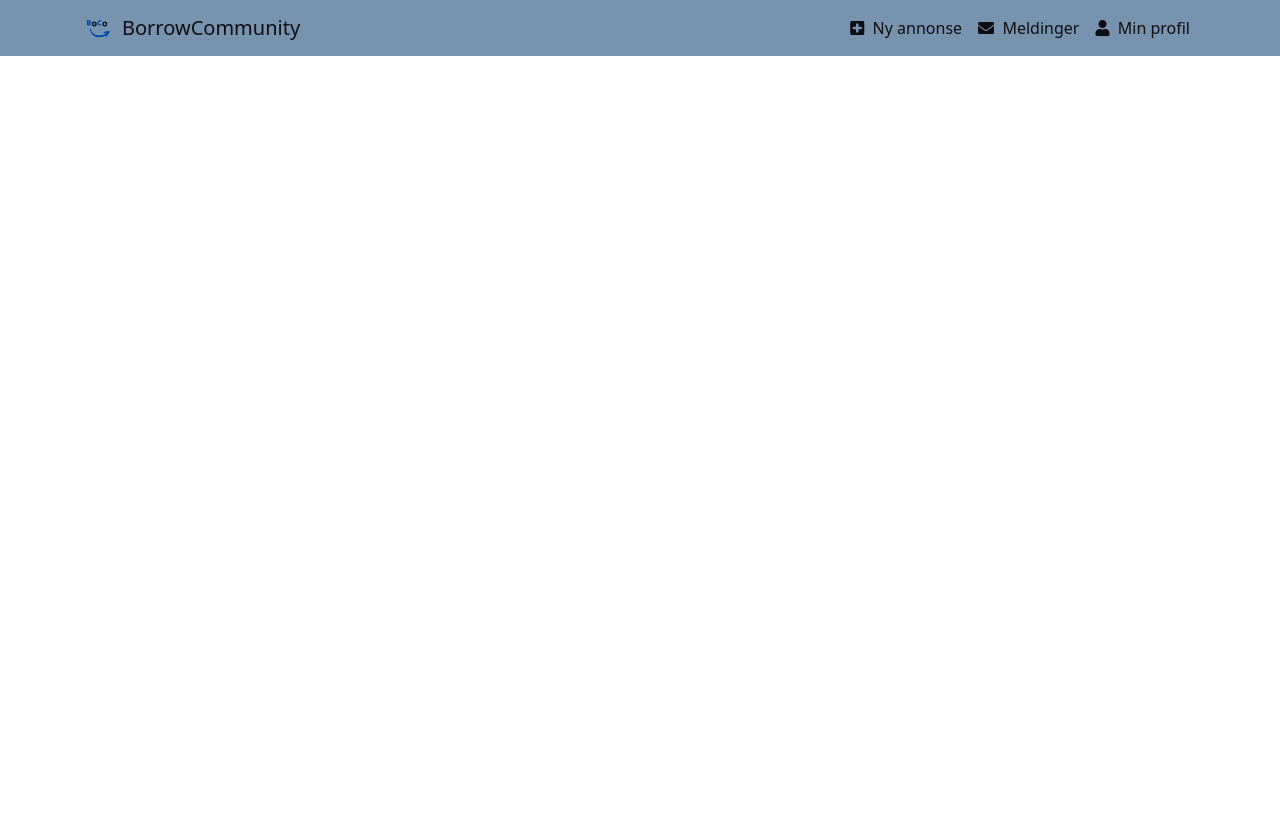
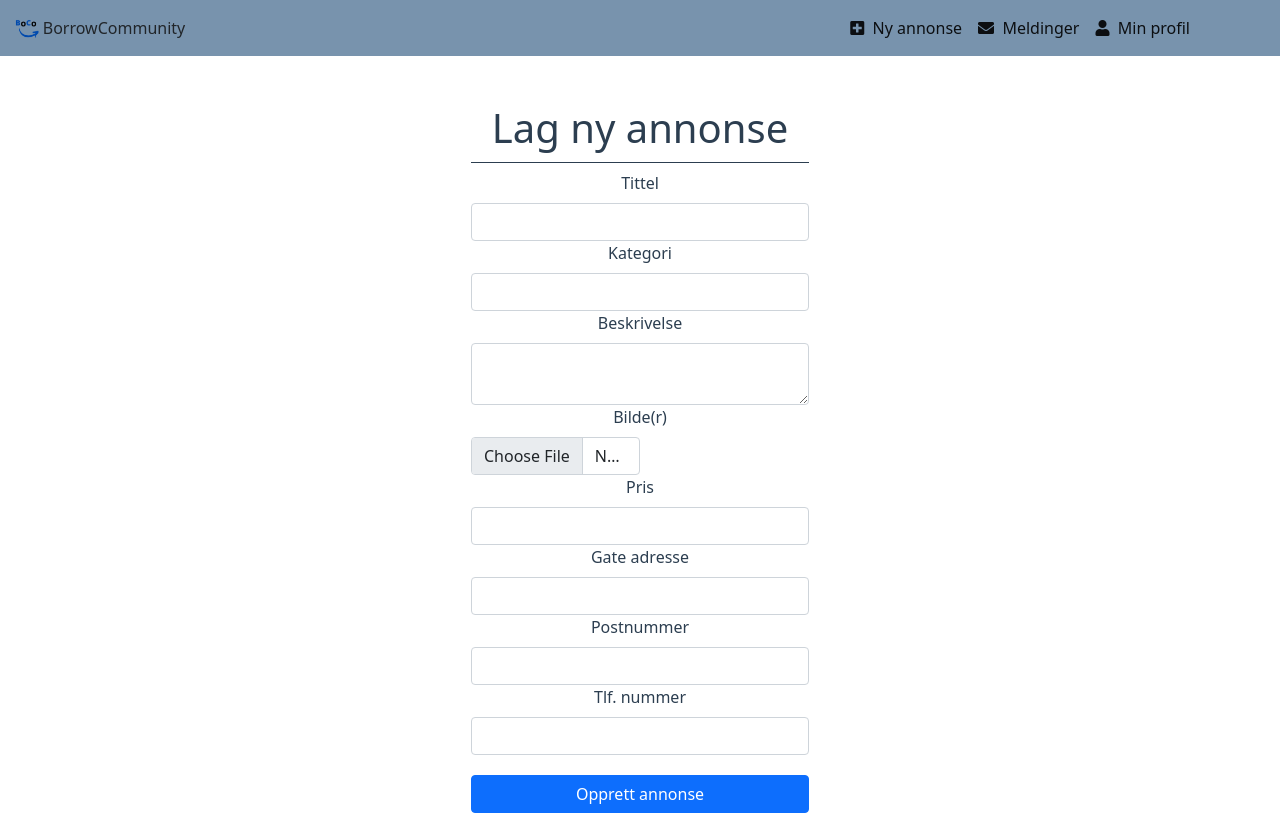
Before and after one commit to thadshap/Boco-project-frontend, a Vue app: page /new_ad in a window 1280 px wide. Built offline with nearby package versions, Linux system fonts and the light colour scheme; the HTML template or start-up script is replaced by a standard one.

Commit message:
Added a link to show the lending page

```diff
--- a/src/components/HeaderComponent.vue
+++ b/src/components/HeaderComponent.vue
@@ -3,15 +3,13 @@
     <nav class="navbar navbar-light navbar-expand-md navbarStyle">
       <div class="container">
         <a class="navbar-brand d-flex align-items-center navbarBrandStyle" href="#">
-        <span class="bs-icon-sm bs-icon-rounded bs-icon-primary d-flex justify-content-center align-items-center me-2 bs-icon">
 
-          <router-link to="/">
+          <router-link to="/" class="bs-icon-sm bs-icon-rounded bs-icon-primary d-flex justify-content-center align-items-center me-2 bs-icon text-decoration-none">
             <img class="img-fluid" src="@/assets/img/BoCo.png" alt="BorrowCommunity-logo">
+            <span class="text-dark">BorrowCommunity</span>
           </router-link>
 
-        </span>
-        <span>BorrowCommunity</span>
-      </a>
+        </a>
       <button data-bs-toggle="collapse" class="navbar-toggler" data-bs-target="#navcol-2">
         <span class="visually-hidden">Toggle navigation</span>
         <span class="navbar-toggler-icon"></span>
@@ -20,7 +18,7 @@
           <ul class="navbar-nav ms-auto">
             <li class="nav-item">
 
-              <router-link to="/" class="nav-link active text-end">
+              <router-link to="/new_ad" class="nav-link active text-end">
                 <i class="fa fa-plus-square"></i>
                 &nbsp;Ny annonse
               </router-link>
--- a/src/router/index.js
+++ b/src/router/index.js
@@ -2,6 +2,7 @@ import { createRouter, createWebHistory } from "vue-router";
 import MainPage from "@/views/MainPage";
 import About from "@/views/About.vue";
 import DetailedAd from "@/views/DetailedAd";
+import LendingPage from "@/views/LendingPage";
 
 const routes = [
   {
@@ -13,6 +14,11 @@ const routes = [
     path: "/about",
     name: "About",
     component: About
+  },
+  {
+    path: "/new_ad",
+    name: "New Ad",
+    component: LendingPage
   },
   {
     path: "/ad",
--- /dev/null
+++ b/src/views/LendingPage.vue
@@ -0,0 +1,82 @@
+<template>
+  <div class="container d-flex justify-content-center align-items-center">
+    <div class="form-container">
+      <div>
+        <h1 class="text-center header-style">
+          Lag ny annonse
+        </h1>
+      </div>
+      <form>
+        <div class="d-flex flex-column">
+          <label class="form-label">
+            Tittel
+          </label>
+          <input class="form-control" type="text">
+        </div>
+        <div class="d-flex flex-column">
+          <label class="form-label">
+            Kategori
+          </label>
+          <input class="form-control" type="text">
+        </div>
+        <div class="d-flex flex-column">
+          <label class="form-label">
+            Beskrivelse
+          </label>
+          <textarea class="form-control"></textarea>
+        </div>
+        <div class="d-flex flex-column">
+          <label class="form-label">
+            Bilde(r)
+          </label>
+          <input class="form-control w-50" type="file">
+        </div>
+        <div class="d-flex flex-column">
+          <label class="form-label">
+            Pris
+          </label>
+          <input class="form-control" type="text">
+        </div>
+        <div class="d-flex flex-column">
+          <label class="form-label">
+            Gate adresse
+          </label>
+          <input class="form-control" type="text">
+        </div>
+        <div class="d-flex flex-column">
+          <label class="form-label">
+            Postnummer
+          </label>
+          <input class="form-control" type="text">
+        </div>
+        <div class="d-flex flex-column">
+          <label class="form-label">
+            Tlf. nummer
+          </label>
+          <input class="form-control" type="tel">
+        </div>
+        <button class="btn btn-primary w-100 btn-style" type="button">
+          Opprett annonse
+        </button>
+      </form>
+    </div>
+  </div>
+</template>
+
+<script>
+export default {
+  name: "LendingPage"
+};
+</script>
+
+<style scoped>
+.header-style {
+  border-bottom-width: 1px;
+  border-bottom-style: solid;
+  padding-bottom: 10px;
+}
+
+.btn-style {
+  margin-top: 20px;
+}
+</style>
```
